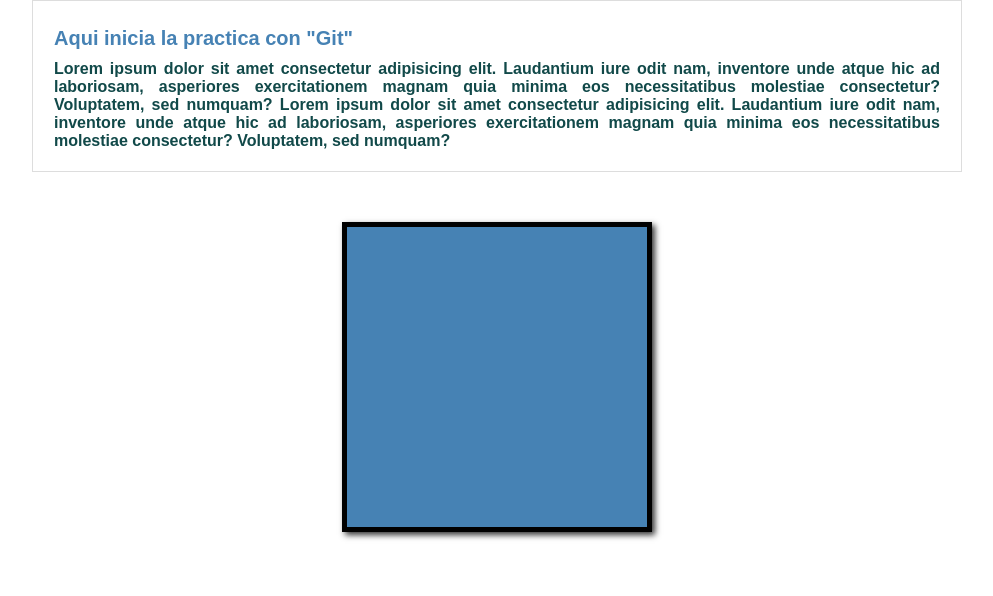
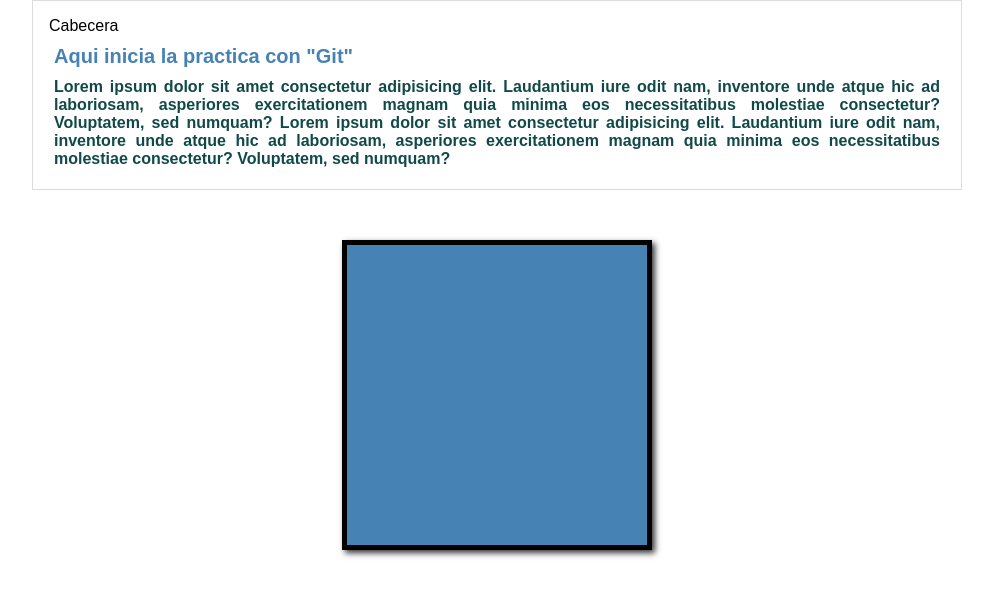
Before and after one commit to LuisAgreda/HiperBlog.io, a plain HTML site: page Index.html in a window 1280 px wide. Shown: the whole page, without its empty margins (143-1136 px from the left). Drawn offline with Linux system fonts and the light colour scheme.

Commit message:
estructura inicial de la cabecerea Beta 0.08

```diff
--- a/Index.html
+++ b/Index.html
@@ -9,6 +9,9 @@
 <body>
     <main id="container">
         <div id="post">
+            <div class="header">
+                Cabecera
+            </div>
             <h1>Aqui inicia la practica con "Git"</h1>
             <p class="p1">
             Lorem ipsum dolor sit amet consectetur adipisicing elit. Laudantium
--- a/css/styles.css
+++ b/css/styles.css
@@ -1,6 +1,6 @@
 body {
     background-color: #fff;
-    text-align: center;
+    text-align: left;
     font-family: sans-serif;
     margin: 0;
     padding: 0;
```
